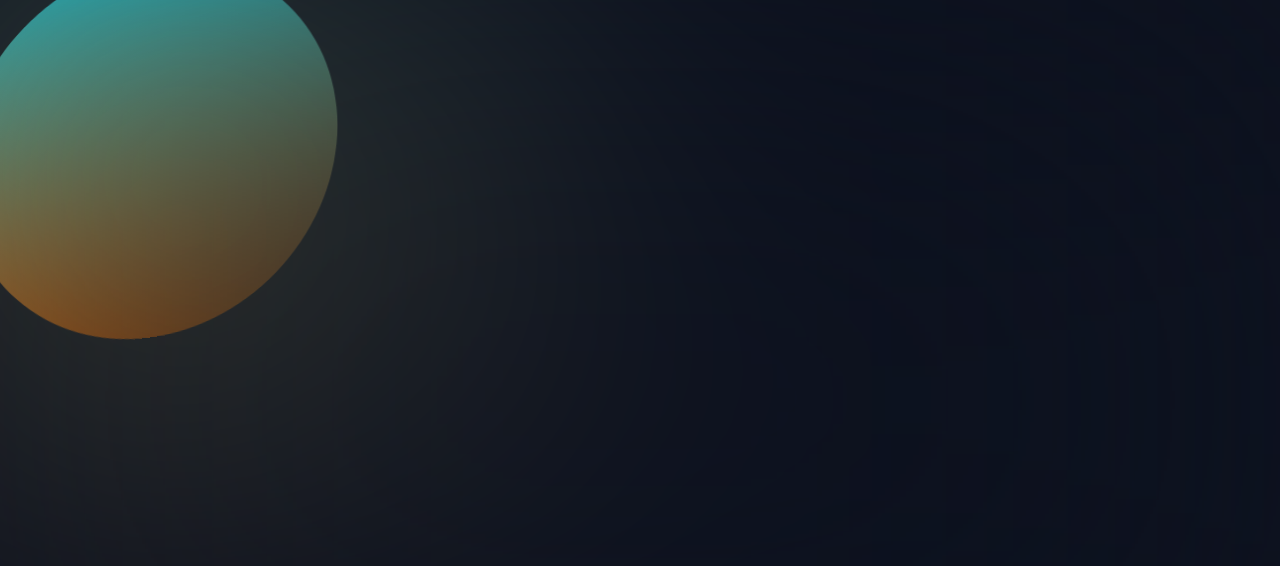
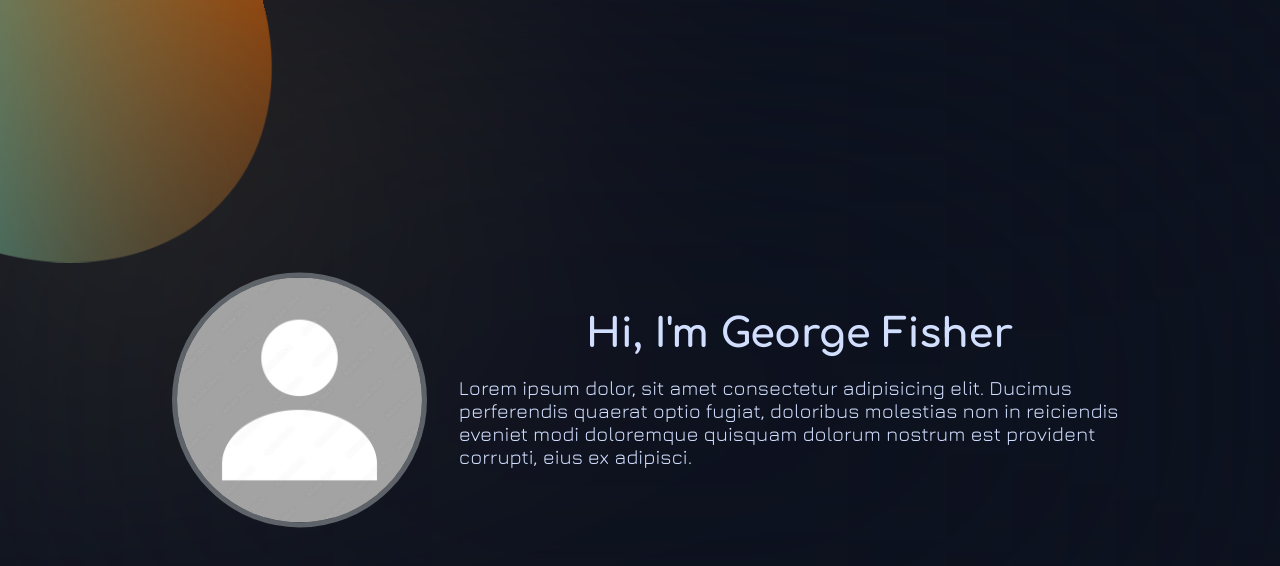
Before and after one commit to lucascapistrant/g-fisher-music-website, a Vue app: page / in a window 1280 px wide. Shown: the top 566 px of the page. Built offline with nearby package versions, Linux system fonts and the light colour scheme.

Commit message:
information component added, global css file created.

```diff
--- a/src/App.vue
+++ b/src/App.vue
@@ -2,14 +2,18 @@
   <div class="container">
     <div id="mouse-effect" v-if="isDisplay"></div>
     <div id="blur"></div>
+
+    <Info/>
   </div>
 </template>
 
 <script>
+import Info from './components/Info.vue'
 
 export default {
   name: 'App',
   components: {
+    Info
   },
   data() {
     return {
@@ -20,9 +24,10 @@ export default {
   mounted() {
     this.mouseEffect = document.getElementById('mouse-effect');
     if (window.innerWidth < 480) {
-      this.isDisplay = false;
+       this.mouseEffect.style.left = '50%'
+    } else {
+      document.body.addEventListener('pointermove', this.handleMouseMove);
     }
-    document.body.addEventListener('pointermove', this.handleMouseMove);
   },
   beforeUnmount() {
     document.body.removeEventListener('pointermove', this.handleMouseMove);
@@ -39,22 +44,10 @@ export default {
 }
 </script>
 
-<style>
-:root {
-  --color-background: #0D121F;
-  --color-primary: #D25C01;
-  --color-secondary: #18B7C9;
-}
-body {
-  margin: 0;
-  padding: 0;
-  width: 100vw;
-  height: 100vh;
-  background: var(--color-background);
-}
+<style scoped>
 #mouse-effect {
-  height: 300px;
-  width: 300px;
+  height: 350px;
+  width: 350px;
   position: fixed;
   border-radius: 50%;
   background: linear-gradient(
@@ -73,17 +66,4 @@ body {
   z-index: -1;
   backdrop-filter: blur(200px);
 }
-
-/* animations */
-@keyframes glob {
-  0% {
-    transform: rotate(0deg) scale(1) skew(0deg);
-  }
-  50% {
-    transform: rotate(180deg) scale(1.5) skew(15deg);
-  }
-  100% {
-    transform: rotate(360deg) scale(1) skew(0deg);
-  }
-}
 </style>
--- /dev/null
+++ b/src/assets/styles/global.css
@@ -0,0 +1,56 @@
+@import url('https://fonts.googleapis.com/css2?family=Comfortaa:wght@300..700&family=Jura:wght@300..700&display=swap');
+
+:root {
+  --color-background: #0D121F;
+  --color-primary: #D25C01;
+  --color-secondary: #18B7C9;
+  --color-text: #D1DEFE;
+  --color-border: #5D6369;
+  --font--headings: `'Comfortaa', sans-serif`;
+  --font-body: `font-family: 'Jura', sans-serif`
+}
+* {
+  box-sizing: border-box;
+}
+html {
+  font-size: 62.5%;
+}
+body {
+  margin: 0;
+  padding: 0;
+  width: 100vw;
+  height: 100vh;
+  background: var(--color-background);
+}
+
+/* Typography */
+
+header {
+  font-family: 'Comfortaa', sans-serif;
+  font-size: 3.5rem;
+  font-weight: 800;
+}
+
+p {
+  font-family: 'Jura', sans-serif;
+  font-size: 2rem;
+}
+
+@media screen and (min-width: 700px) {
+    header {
+        font-size: 4rem;
+    }
+}
+
+/* animations */
+@keyframes glob {
+  0% {
+    transform: translate(-50%, -50%) rotate(0deg) scale(1) skew(0deg);
+  }
+  50% {
+    transform: translate(-50%, -50%) rotate(180deg) scale(1.5) skew(15deg);
+  }
+  100% {
+    transform: translate(-50%, -50%) rotate(360deg) scale(1) skew(0deg);
+  }
+}
--- /dev/null
+++ b/src/components/Info.vue
@@ -0,0 +1,55 @@
+<template>
+    <div class="info">
+        <div class="info__img-container">
+            <img src="../assets/user.png" alt="A picture of George" class="info__img">
+        </div>
+        <div class="bio">
+            <header class="bio__header">Hi, I'm George Fisher</header>
+            <p class="bio__text">Lorem ipsum dolor, sit amet consectetur adipisicing elit. Ducimus perferendis quaerat optio fugiat, doloribus molestias non in reiciendis eveniet modi doloremque quisquam dolorum nostrum est provident corrupti, eius ex adipisci.</p>
+        </div>
+    </div>
+</template>
+
+<script>
+export default {
+    name: 'Info',
+}
+</script>
+
+<style scoped>
+
+.info {
+    width: 80%;
+    margin: 0 auto;
+    display: flex;
+    flex-direction: column;
+    color: var(--color-text)
+}
+.info__img-container {
+    display: flex;
+    justify-content: center;
+    margin: 20px 0;
+}
+.info__img {
+    width: 80%;
+    border-radius: 50%;
+    border: 5px solid var(--color-border);
+}
+.bio__header {
+    text-align: center;
+}
+
+@media screen and (min-width: 700px) {
+    .info {
+        flex-direction: row;
+        position: absolute;
+        top: 50%;
+        left: 50%;
+        transform: translate(-50%, -50%);
+        max-width: 1000px;
+    }
+    .bio {
+        align-self: center;
+    }
+}
+</style>
--- a/src/main.js
+++ b/src/main.js
@@ -1,4 +1,5 @@
-import { createApp } from 'vue'
-import App from './App.vue'
+import { createApp } from 'vue';
+import App from './App.vue';
+import './assets/styles/global.css';
 
 createApp(App).mount('#app')
```
Also changed, not shown: src/assets/logo.png (deleted), src/assets/user.png (added).
